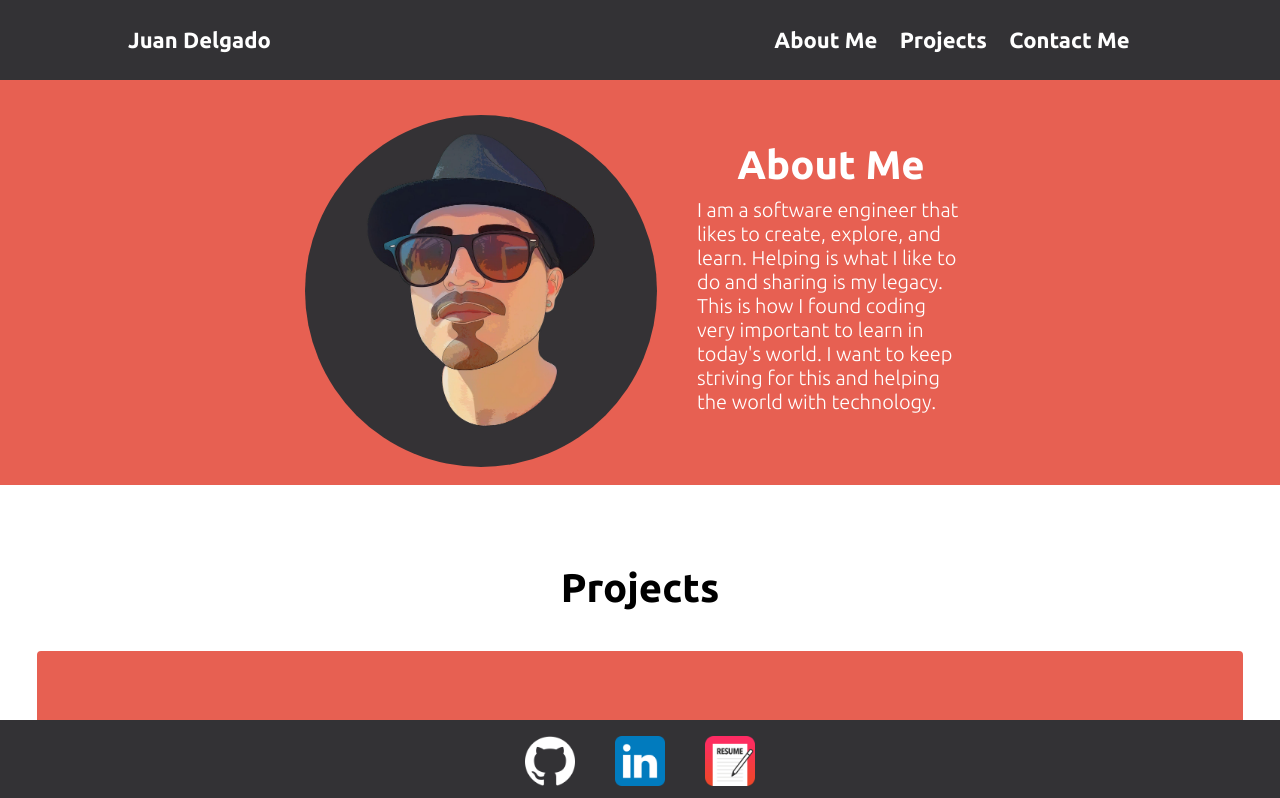
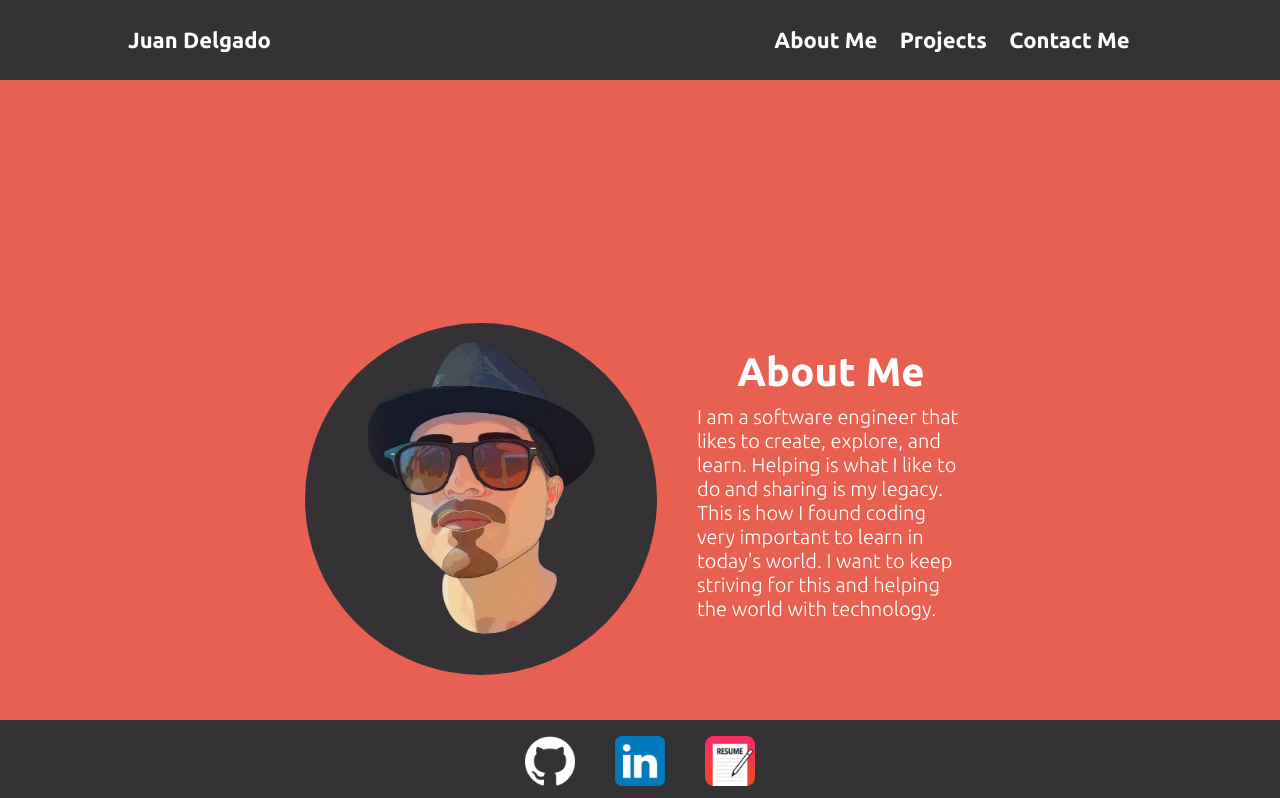
Before and after one commit to JohnJoseph2019/JD_portofolio, a React (Create React App) app: page / in a window 1280 px wide. Shown: the top 798 px of the page. Built offline with nearby package versions, Linux system fonts and the light colour scheme; grey boxes are pictures that could not be loaded.

Commit message:
use min-height for my main page component

```diff
--- a/src/components/MainPage.css
+++ b/src/components/MainPage.css
@@ -12,8 +12,8 @@
   display: flex;
   justify-content: space-evenly;
   align-items: center;
-  height: max-content;
   width: 700px;
+  min-height: 100vh;
 }
 .outInfo-section {
   display: flex;
--- a/src/components/Projects.css
+++ b/src/components/Projects.css
@@ -245,7 +245,6 @@
   }
   .projectsContainer {
     border-top: 2px solid grey;
-    padding-top: 10px;
     width: 100%;
     margin: 30px 0 0 0;
     justify-content: flex-start;
```
